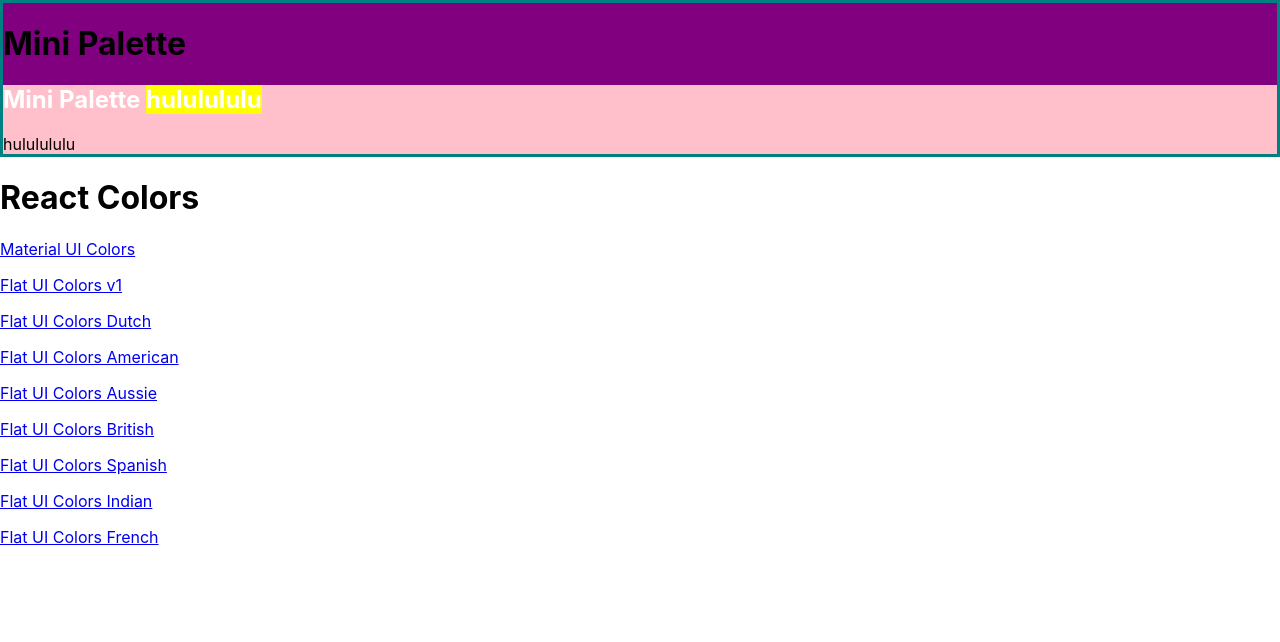
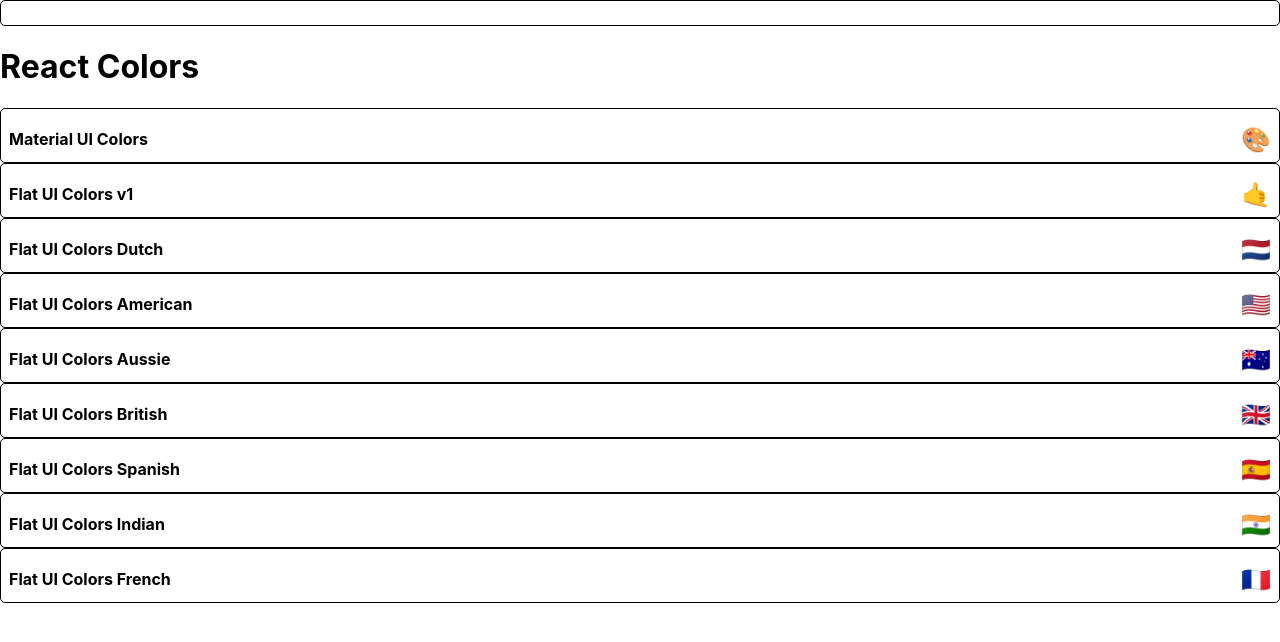
Before and after one commit to rohitbhati-rb/color-picker, a React (Create React App) app: page / in a window 1280 px wide. Shown: the top 642 px of the page. Built offline with nearby package versions, Linux system fonts and the light colour scheme.

Commit message:
started styling mini palette

```diff
--- a/src/MiniPalette.js
+++ b/src/MiniPalette.js
@@ -2,33 +2,43 @@ import React from 'react';
 import { withStyles } from '@material-ui/styles';
 
 const styles = {
-  main: {
-    backgroundColor: "purple",
-    border: "3px solid teal"
+  root: {
+    border: "1px solid black",
+    backgroundColor: "white",
+    borderRadius: "5px",
+    padding: "0.5rem",
+    position: "relative",
+    overflow: "hidden",
+    "&:hover":{
+      cursor: "pointer"
+    }
   },
-  secondary: {
-    backgroundColor: "pink",
-    "& h1": {
-      color: "white",
-      "& span": {
-        backgroundColor: "yellow"
-      }
-    }
+  colors:{
+    backgroundColor: "grey"
+  },
+  title:{
+    display: "flex",
+    justifyContent: "space-between",
+    alignItems: "center",
+    margin: "0",
+    color: "black",
+    paddingTop: "0.5rem",
+    fontSize: "1rem",
+    position: "relative"
+  },
+  emoji:{
+    marginLeft: "0.5rem",
+    fontSize: "1.5rem"
   }
 };
 
 function MiniPalette(props) {
-  const { classes } = props;
+  const { classes, paletteName, emoji } = props;
   console.log(classes);
   return (
-    <div className={classes.main}>
-      <h1>Mini Palette</h1>
-      <section className={classes.secondary}>
-        <h1>
-          Mini Palette <span>hululululu</span>
-        </h1>
-        <span>hululululu</span>
-      </section>
+    <div className={classes.root}>
+      <div className={classes.colors}></div>
+      <h5 className={classes.title}>{paletteName} <span className={classes.emoji}>{emoji}</span></h5>
     </div>
   );
 }
--- a/src/PaletteList.js
+++ b/src/PaletteList.js
@@ -12,9 +12,7 @@ export class PaletteList extends Component {
         <MiniPalette />
         <h1>React Colors</h1>
         {palettes.map(palette => (
-          <p>
-            <Link to={`/palette/${palette.id}`}>{palette.paletteName}</Link>
-          </p>
+          <MiniPalette {...palette} />
         ))}
       </div>
     );
```
